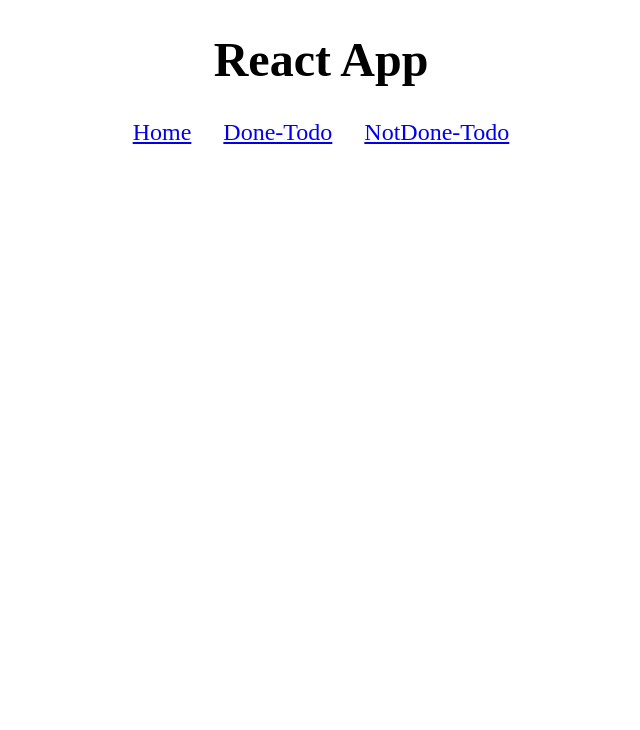
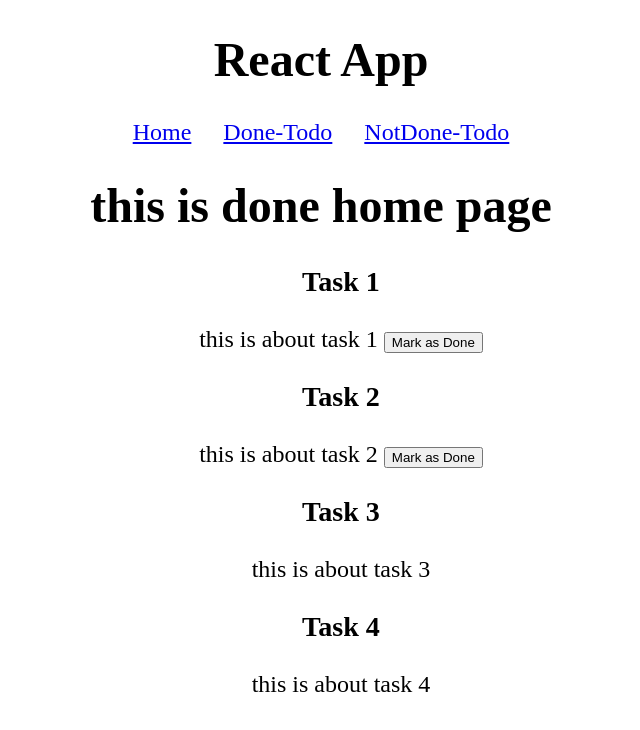
Before and after one commit to sharath-io/todo-app, a React (Create React App) app: page / in a window 1280 px wide. Shown: the top 730 px of the page, without its empty margins (319-959 px from the left). Built offline with nearby package versions, Linux system fonts and the light colour scheme.

Commit message:
did basic todo app with useState

```diff
--- a/src/App.css
+++ b/src/App.css
@@ -41,3 +41,7 @@
 .nav-link{
   padding: 1rem;
 }
+
+ul{
+  list-style-type: none;
+}
--- a/src/App.js
+++ b/src/App.js
@@ -14,7 +14,7 @@ function App() {
 
     <Header/>
      <Routes>
-      <Route path="/home" element={<Home/>} />
+      <Route path="/" element={<Home/>} />
       <Route path="/done" element={<Done/>} />
       <Route path="/notDone" element={<NotDone/>} />
      </Routes>
--- a/src/components/header.js
+++ b/src/components/header.js
@@ -2,7 +2,7 @@ import {NavLink} from 'react-router-dom';
 export const Header =() =>{
     return (
            <nav>
-            <NavLink to="/home" className="nav-link">Home</NavLink>
+            <NavLink to="/" className="nav-link">Home</NavLink>
             <NavLink to="/done" className="nav-link">Done-Todo</NavLink>
             <NavLink to="/notDone" className="nav-link">NotDone-Todo</NavLink>
            </nav>
--- /dev/null
+++ b/src/contexts/todoContext.js
@@ -0,0 +1,20 @@
+import {createContext, useState} from 'react';
+import {TodoListItems} from '../data/todoListItems';
+
+
+export const TodoContext = createContext();
+
+export const TodoProvider = ({children}) =>{
+
+    const [todoItems, setTodoItems] = useState(TodoListItems);
+
+    const handleMark = (id) =>{
+        setTodoItems(todoItems.map(task => task.id === Number(id) ? {...task, isCompleted: !task.isCompleted} : task))
+    }
+
+
+    return <TodoContext.Provider value={{todoItems, handleMark}}>
+        {children}
+    </TodoContext.Provider>
+
+}
--- a/src/data/todoListItems.js
+++ b/src/data/todoListItems.js
@@ -13,13 +13,13 @@ export const TodoListItems = [
         isCompleted: false
     },
     {
-        id: 1,
+        id: 3,
         title: 'Task 3',
         description: 'this is about task 3',
         isCompleted: true
     },
     {
-        id: 1,
+        id: 4,
         title: 'Task 4',
         description: 'this is about task 4',
         isCompleted: true
--- a/src/index.js
+++ b/src/index.js
@@ -2,12 +2,17 @@ import React from 'react';
 import ReactDOM from 'react-dom/client';
 import { BrowserRouter as Router } from 'react-router-dom';
 import App from './App';
+import { TodoProvider, TodoContext } from './contexts/todoContext';
+
+export {TodoContext};
 
 const root = ReactDOM.createRoot(document.getElementById('root'));
 root.render(
   <React.StrictMode>
     <Router>
-     <App />
+      <TodoProvider>
+        <App />
+     </TodoProvider>
     </Router>
   </React.StrictMode>
 );
--- a/src/pages/done.js
+++ b/src/pages/done.js
@@ -1,7 +1,23 @@
+import { useContext } from "react";
+import { TodoContext } from "..";
+
 export const Done =() =>{
+    const {todoItems} = useContext(TodoContext);
+    const doneTasks = todoItems.filter(({isCompleted}) =>isCompleted);
+
     return (
         <div>
             <h1>this is done todos page</h1>
+            <ul>
+                {
+                    doneTasks.map(({title,description,isCompleted}) => <li>
+                        <h3>{title }</h3>
+                        <p>{description}</p>
+                        </li>)
+                }
+            </ul>
+
+
         </div>
     )
 }
--- a/src/pages/home.js
+++ b/src/pages/home.js
@@ -1,7 +1,22 @@
+import { useContext } from "react";
+import { TodoContext } from ".."
+
 export const Home =() =>{
+    const {todoItems, handleMark} = useContext(TodoContext);
+
+    console.log('in home', todoItems);
     return (
         <div>
             <h1>this is done home page</h1>
+
+            <ul>
+                {
+                    todoItems.map(({id,title,description,isCompleted}) => <li>
+                        <h3>{title }</h3>
+                        <p>{description} {!isCompleted && <button onClick={()=> handleMark(id)}>Mark as Done</button>}</p>
+                        </li>)
+                }
+            </ul>
         </div>
     )
 }
--- a/src/pages/notDone.js
+++ b/src/pages/notDone.js
@@ -1,7 +1,21 @@
+import { useContext } from "react";
+import { TodoContext } from "..";
+
 export const NotDone =() =>{
+    const {todoItems} = useContext(TodoContext);
+    const NotDoneTasks = todoItems.filter(({isCompleted})=> !isCompleted);
+
     return (
         <div>
             <h1>this is Not done todos page</h1>
+            <ul>
+                {
+                    NotDoneTasks.map(({title,description,isCompleted}) => <li>
+                        <h3>{title }</h3>
+                        <p>{description}</p>
+                        </li>)
+                }
+            </ul>
         </div>
     )
 }
```
